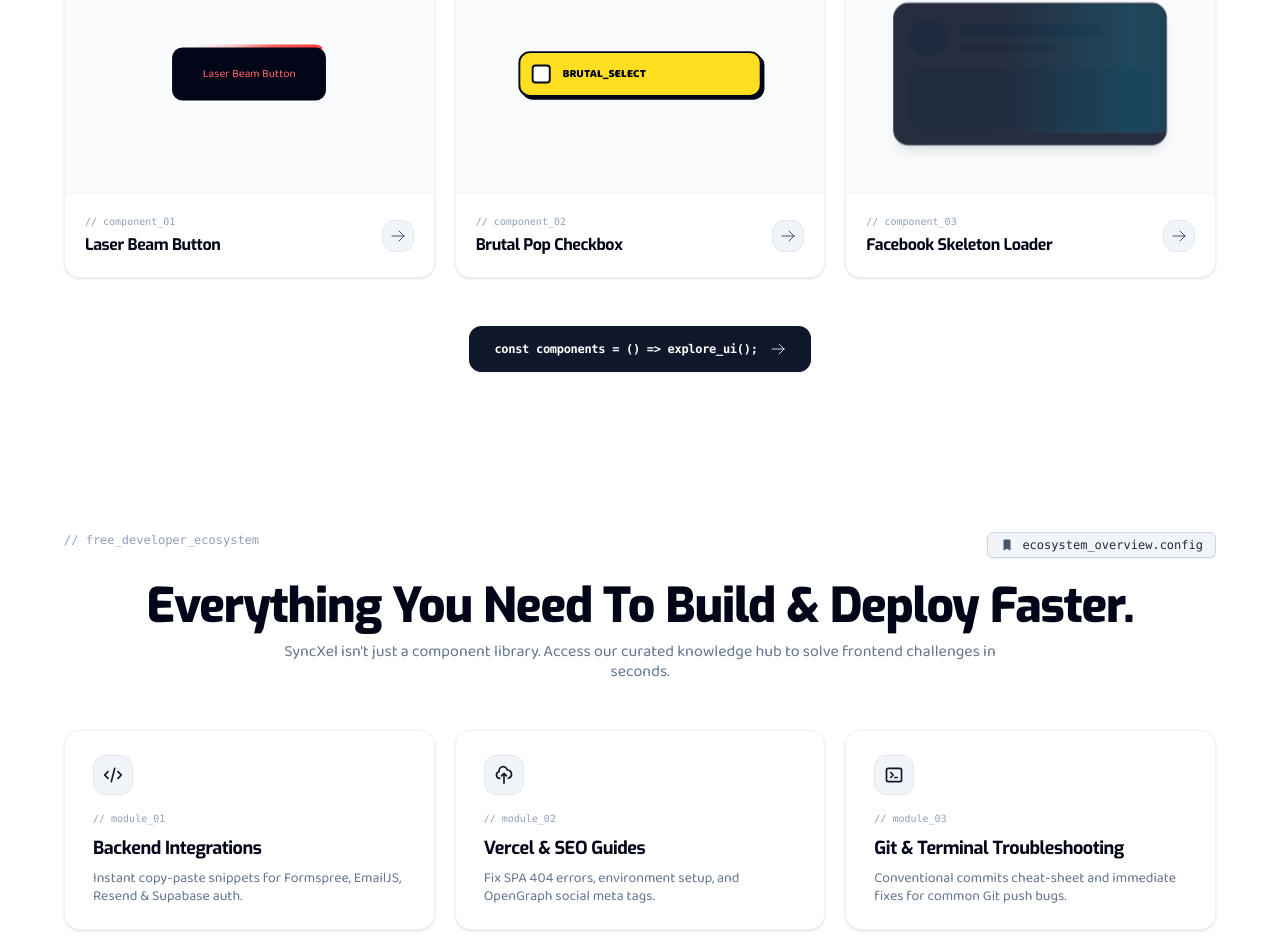
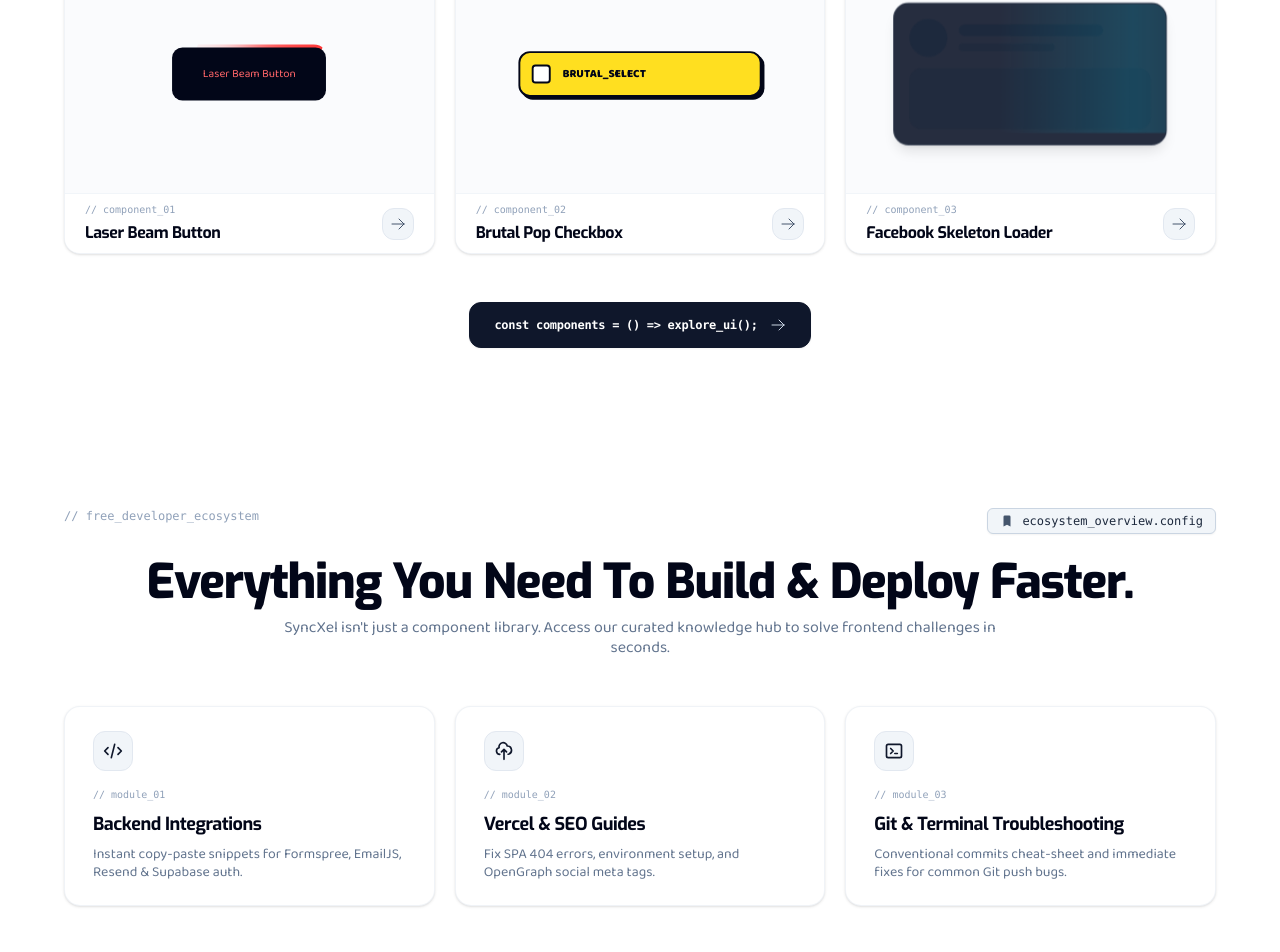
Before and after one commit to lakshan-beast/SyncXel, a React (Vite) app: page / in a window 1280 px wide. Shown: the part 1298-2250 px from the top of the page. Built offline with nearby package versions, Linux system fonts and the light colour scheme.

Commit message:
feat: Enhance layout of HomeComponentsTeaser with additional padding for improved spacing

```diff
--- a/src/components/Components.jsx
+++ b/src/components/Components.jsx
@@ -232,7 +232,7 @@ export default function HomeComponentsTeaser() {
           initial="hidden"
           whileInView="visible"
           viewport={{ once: true }}
-          className="grid grid-cols-1 sm:grid-cols-2 lg:grid-cols-3 gap-3 sm:gap-4 lg:gap-5">
+          className="grid grid-cols-1 sm:grid-cols-2 lg:grid-cols-3 gap-3 sm:gap-4 lg:gap-5 px-3 sm:px-0">
           {teaserItems.map((item, index) => (
             <motion.div key={item.id} variants={itemVariants}>
               <Link
@@ -249,7 +249,7 @@ export default function HomeComponentsTeaser() {
                 </div>
 
                 {/* Card Info Bar */}
-                <div className="p-5 flex items-center justify-between bg-white">
+                <div className="px-5 py-2 flex items-center justify-between bg-white">
                   <div>
                     <span className="font-mono text-[10px] text-slate-400 block mb-1">
                       // component_0{index + 1}
```
